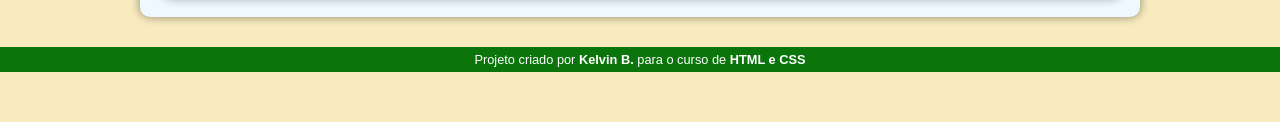
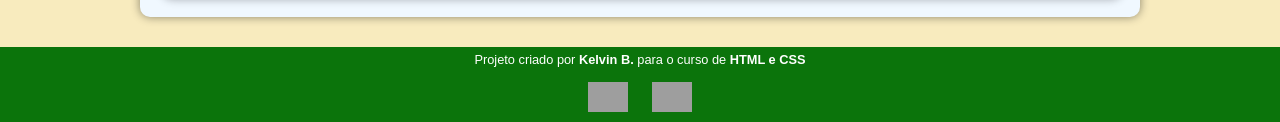
Before and after one commit to KelvinBarros/projeto-android, a plain HTML site: page index.html in a window 1280 px wide. Shown: the part 2501-2623 px from the top of the page. Before the commit the page ends 2573 px from the top, so only its background shows below. Drawn offline with Linux system fonts and the light colour scheme; grey boxes are pictures that could not be loaded.

Commit message:
icones de redes sociais adicioanados

```diff
--- a/index.html
+++ b/index.html
@@ -94,6 +94,16 @@
 
     </main>
 
-    <footer>Projeto criado por <a href="https://www.instagram.com/kelvin.barross/" target="_blank">Kelvin B.</a> para o curso de <a href="https://www.programador.com.br/desenvolvimento-web/linguagem-html-e-css.html" target="_blank">HTML e CSS</a></footer>
+    <footer>Projeto criado por <a href="https://www.instagram.com/kelvin.barross/" target="_blank">Kelvin B.</a> para o curso de <a href="https://www.programador.com.br/desenvolvimento-web/linguagem-html-e-css.html" target="_blank">HTML e CSS</a>
+
+        <br>
+
+
+
+    <a href="https://www.instagram.com/kelvin.barross/" target="_blank"><img src="https://cdn-icons-png.flaticon.com/256/1384/1384015.png" alt="instagram" width="40px"></a>
+
+    <a href="https://m.facebook.com/profile.php?eav=AfZMGmj64omlTzOvA3V_sBXfyH3IPn7jXFs-tIql0V1WTwuZ7iepvAZTOpcKuCtd-Os&paipv=0"><img src="https://i.pinimg.com/originals/c1/c8/53/c1c853671c00982573a1b45e777d7725.png" alt="facebook" width="40px"></a>
+
+    </footer>
 </body>
 </html>
--- a/style.css
+++ b/style.css
@@ -230,4 +230,9 @@ footer a{
 
 footer a:hover{
     color: var(--cor1);
+    text-decoration: underline;
 }
+
+footer img{
+    margin: 15px 10px 5px;
+}
```
